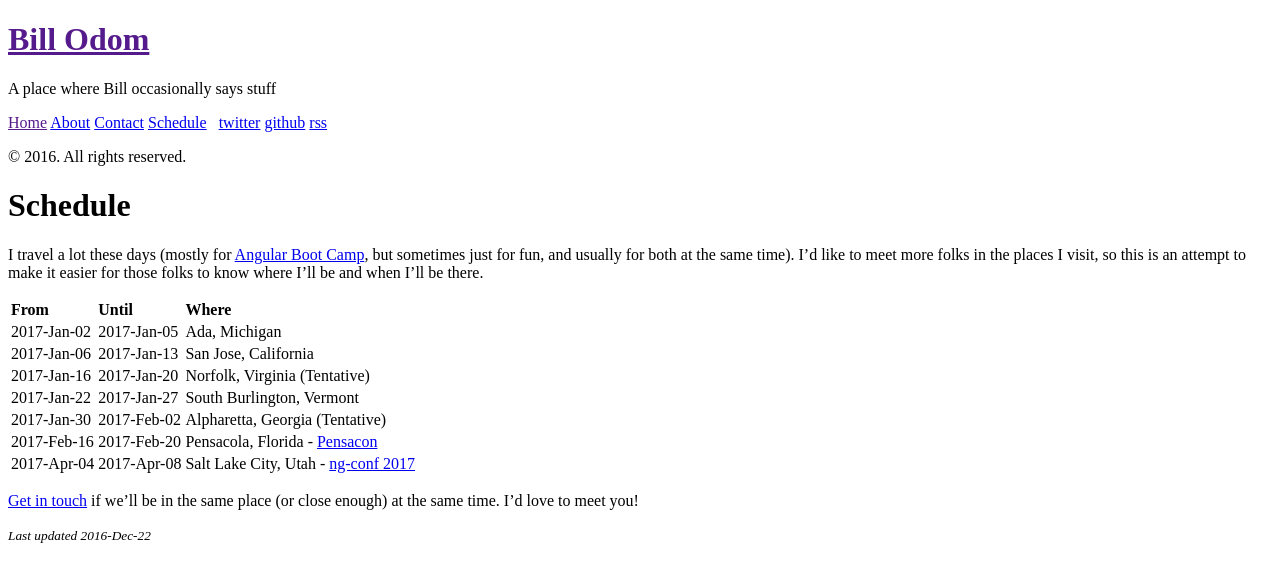
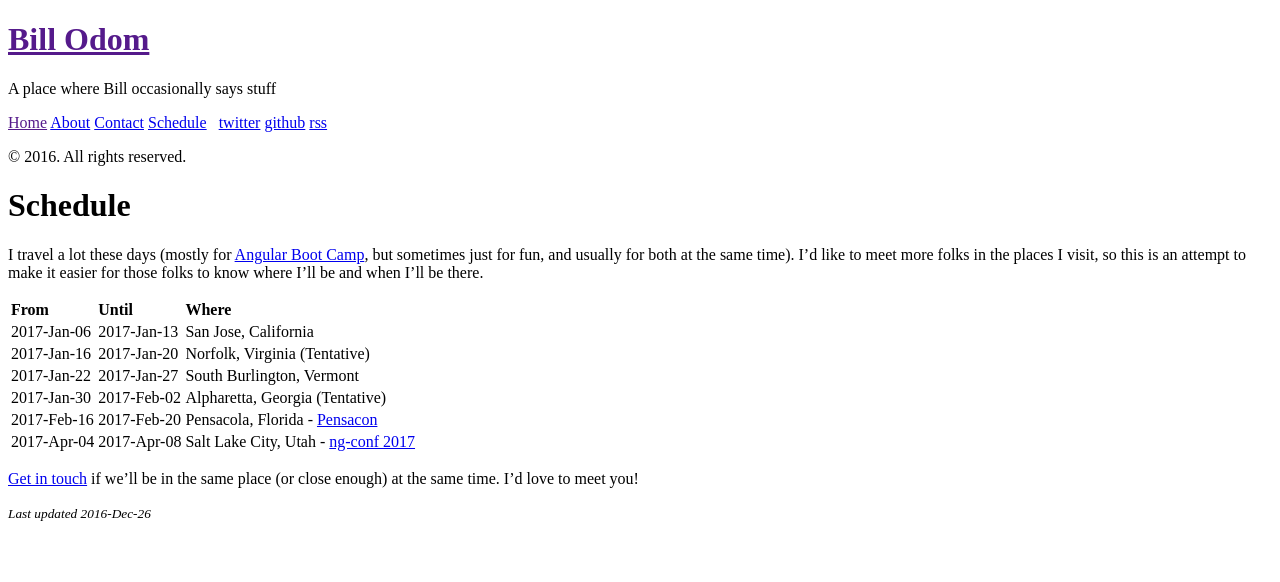
Before and after one commit to wnodom/wnodom.github.io, a Jekyll site: the page built from schedule.md, in a window 1280 px wide. Shown: the top 582 px of the page. Built offline with Jekyll 4.4.1, drawn with Linux system fonts in a browser that asks for light colours.

Commit message:
Remove Ada, Michigan from schedule

```diff
--- a/schedule.md
+++ b/schedule.md
@@ -1,14 +1,13 @@
 ---
 layout: page
 title: Schedule
-update_date: Thu Dec 22 13:55:14 2016
+update_date: Mon Dec 26 23:29:03 2016
 ---
 
 I travel a lot these days (mostly for [Angular Boot Camp](http://angularbootcamp.com/), but sometimes just for fun, and usually for both at the same time). I'd like to meet more folks in the places I visit, so this is an attempt to make it easier for those folks to know where I'll be and when I'll be there.
 
 | From        | Until       | Where
 |:------------|:------------|:-
-| 2017-Jan-02 | 2017-Jan-05 | Ada, Michigan
 | 2017-Jan-06 | 2017-Jan-13 | San Jose, California
 | 2017-Jan-16 | 2017-Jan-20 | Norfolk, Virginia (Tentative)
 | 2017-Jan-22 | 2017-Jan-27 | South Burlington, Vermont
```
